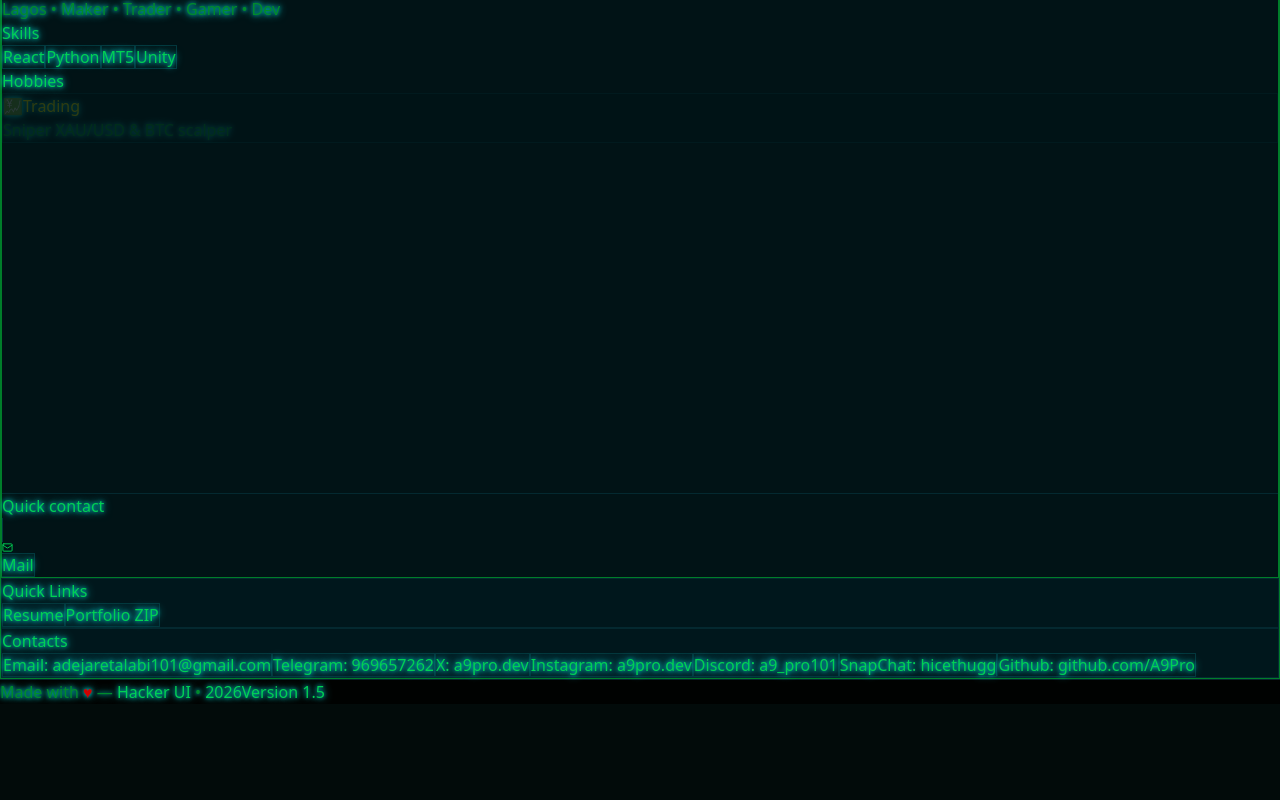
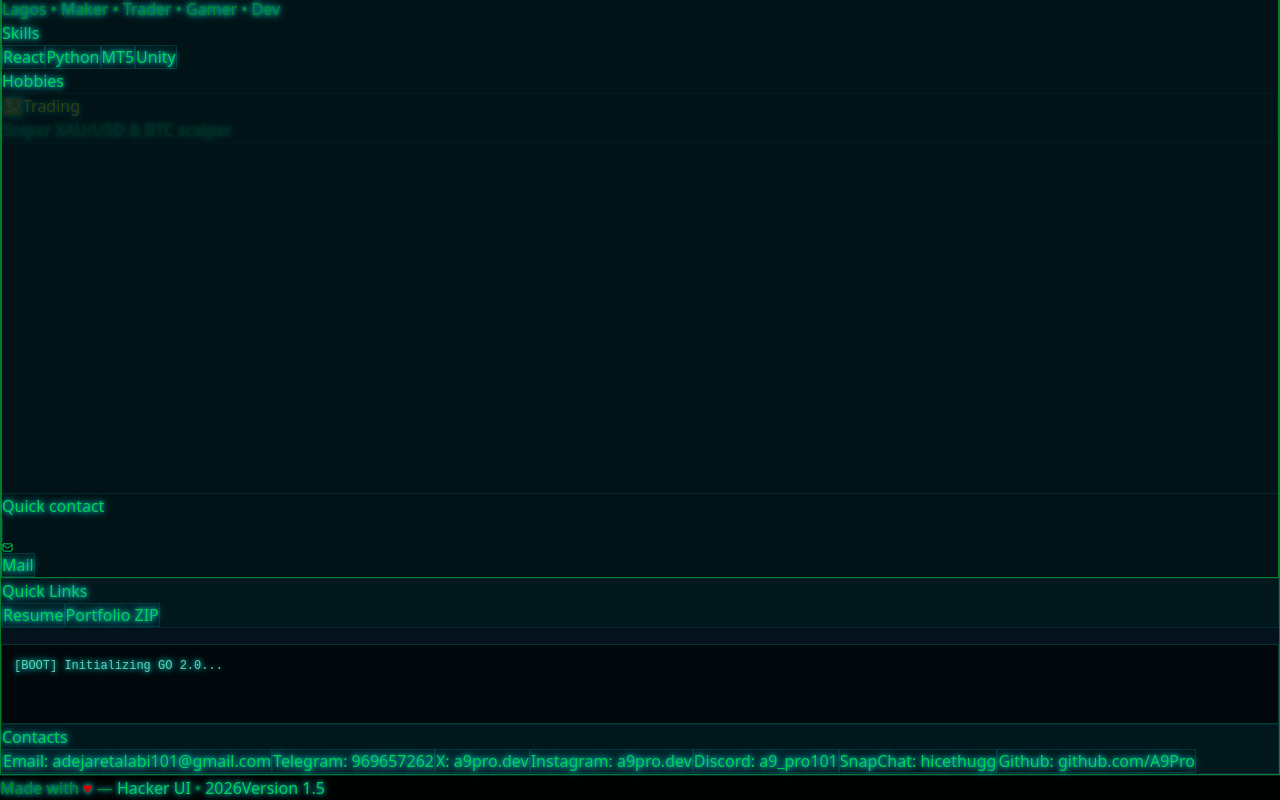
Before and after one commit to A9Pro/A9Pro-portfolio, a React (Vite) app: page / in a window 1280 px wide. Shown: the part 1304-2104 px from the top of the page. Before the commit the page ends 2008 px from the top, so only its background shows below. Built offline with nearby package versions, Linux system fonts and the light colour scheme.

Commit message:
update App.jsx

```diff
--- a/src/App.jsx
+++ b/src/App.jsx
@@ -736,6 +736,7 @@ export function HackerUIProfileInner() {
   const [sidebarOpen, setSidebarOpen] = useState(false);
   const [hobbiesVisible, setHobbiesVisible] = useState(false);
   const [currentHobbyIndex, setCurrentHobbyIndex] = useState(0);
+  const [activityLogs, setActivityLogs] = useState([]);
 
   const [isMuted, setIsMuted] = useState(true);
   const audioRef = useRef(null);
@@ -935,6 +936,17 @@ const initialProjects = [
     }
   }, [isMuted]);
 
+  useEffect(() => {
+  if (!selectedProject) return;
+
+  setActivityLogs([
+    "Initializing system…",
+    "Linking project assets…",
+    "Rendering preview…",
+    "Project loaded successfully",
+  ]);
+}, [selectedProject]);
+
   function appendTerminal(text) {
     setTerminalLines((t) => [...t, text]);
     setTimeout(() => {
@@ -1157,7 +1169,7 @@ const initialProjects = [
                       sequence={[
                         "Full-Stack Developer...",
                         1500,
-                        "Crypto Trader...",
+                        "Trader...",
                         1500,
                         "Tech Innovator...",
                         1500,
@@ -1423,6 +1435,12 @@ const initialProjects = [
                       </div>
                     </div>
 
+                    <div class="activity-log">
+                      <div class="log-line">[BOOT] Initializing GO 2.0...</div>
+                      <div class="log-line">[SYS] Assets linked successfully</div>
+                      <div class="log-line">[LOAD] Project preview rendered</div>
+                    </div>
+
                     <div className="rounded-lg p-2.5" style={{ backgroundColor: "#011b22", border: "1px solid #06313a" }}>
                       <h4 className="text-[10px] font-semibold mb-1.5" style={{ color: "var(--color-text-main)" }}>Contacts</h4>
                       <div className="space-y-1">
@@ -1450,7 +1468,6 @@ const initialProjects = [
 
 {selectedProject && (
   <>
-
     <div
       className="fixed inset-0 z-40 bg-black/40"
       onClick={() => setSelectedProject(null)}
@@ -1530,6 +1547,7 @@ const initialProjects = [
     </aside>
   </>
 )}
+
 
 <audio ref={audioRef} loop preload="auto">
   <source src="/ambient-cyber.mp3" type="audio/mpeg" />
--- a/src/index.css
+++ b/src/index.css
@@ -89,3 +89,36 @@ body::before {
 ::-webkit-scrollbar-thumb:hover {
   background: #0aa6a6;
 }
+
+.activity-log {
+  position: relative;
+  margin-top: 1rem;
+  padding: 0.75rem;
+  background: rgba(0, 0, 0, 0.6);
+  border: 1px solid rgba(0, 255, 180, 0.25);
+  font-family: "JetBrains Mono", monospace;
+  font-size: 0.75rem;
+  color: #7fffd4;
+  max-height: 120px;
+  overflow-y: auto;
+}
+
+.log-line {
+  opacity: 0;
+  animation: logFadeIn 0.4s ease forwards;
+}
+
+.log-line:nth-child(1) { animation-delay: 0.2s; }
+.log-line:nth-child(2) { animation-delay: 0.6s; }
+.log-line:nth-child(3) { animation-delay: 1s; }
+
+@keyframes logFadeIn {
+  from {
+    opacity: 0;
+    transform: translateY(4px);
+  }
+  to {
+    opacity: 1;
+    transform: translateY(0);
+  }
+}
```
